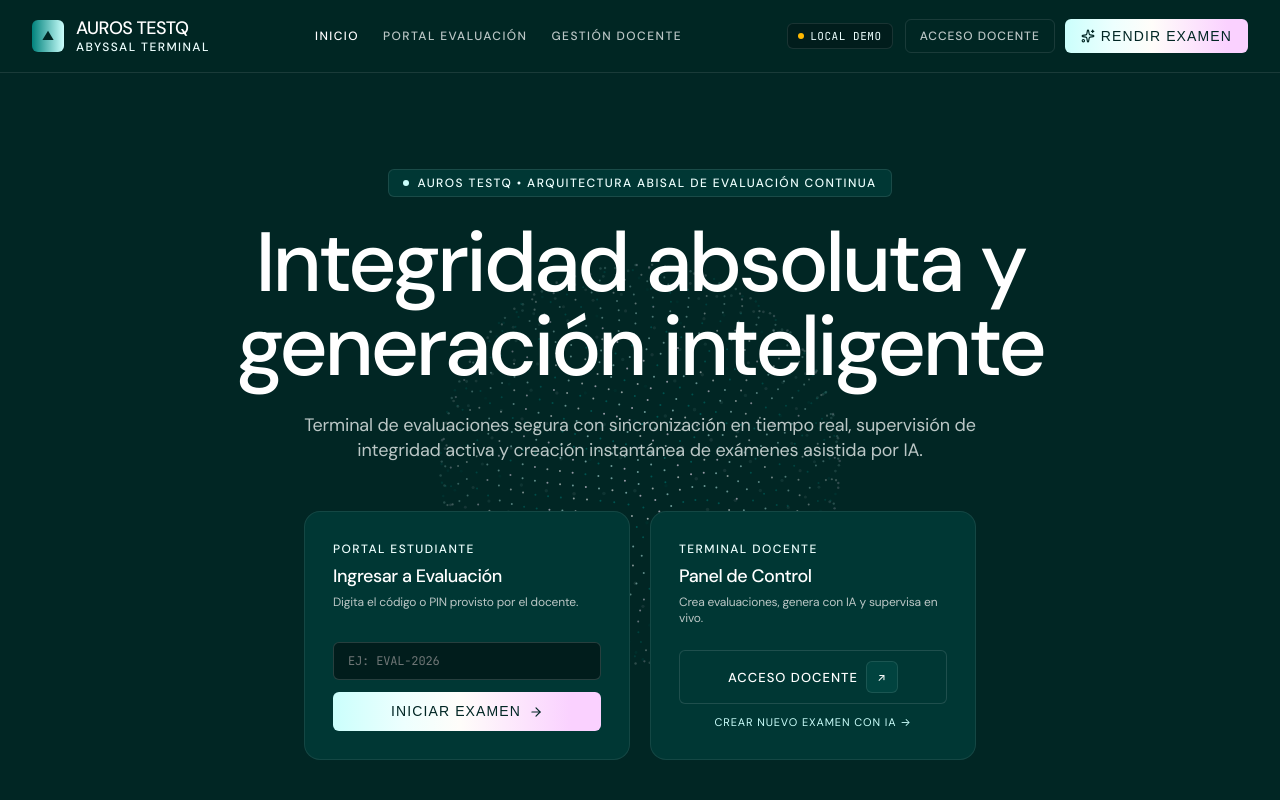
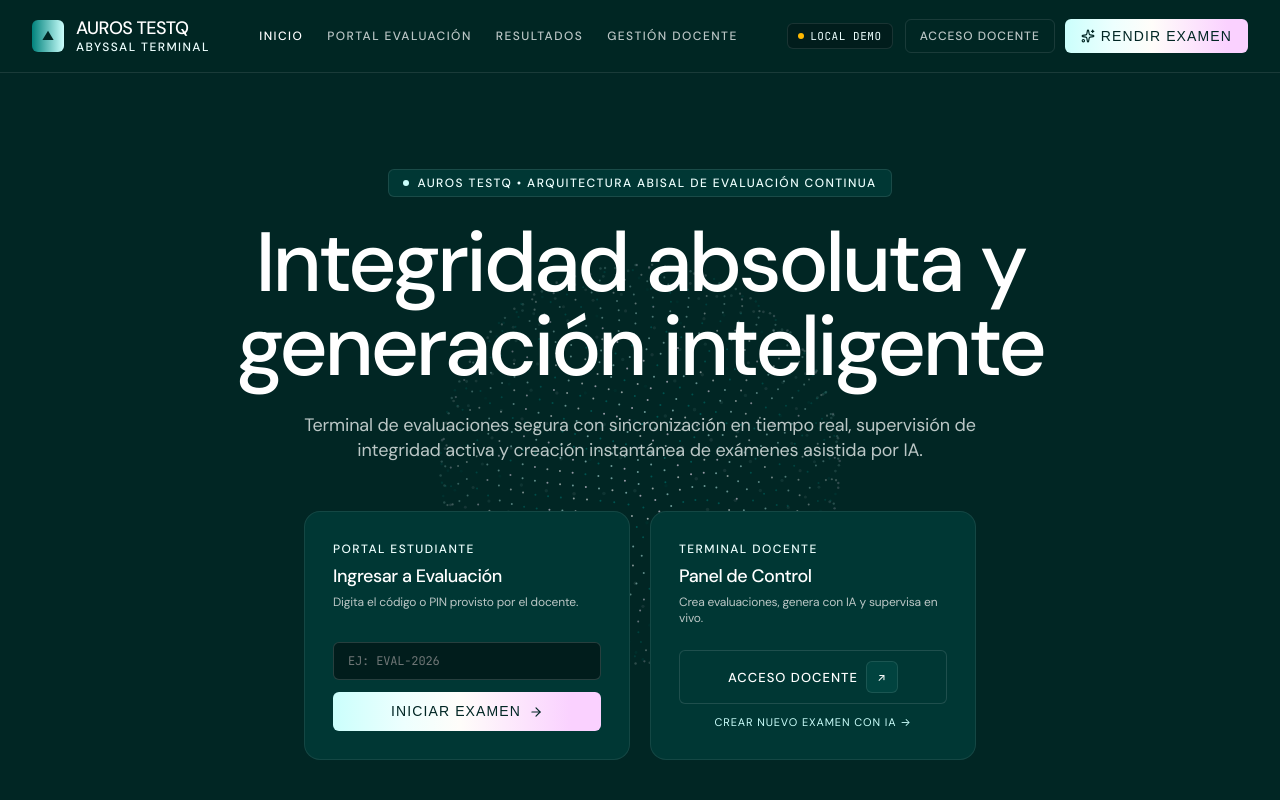
Before and after one commit to Jlebot7/ExamTaker, a React (Vite) app: page /teacher/exam/new in a window 1280 px wide. Shown: the top 800 px of the page. Built offline with nearby package versions, Linux system fonts and the light colour scheme; no server answers.

Commit message:
feat(navigation): add link to student results search board in Navbar

```diff
--- a/src/components/common/Navbar.tsx
+++ b/src/components/common/Navbar.tsx
@@ -56,12 +56,20 @@ export const Navbar: React.FC = () => {
           <Link
             to="/student"
             className={`text-xs uppercase tracking-[0.12em] font-medium transition ${
-              location.pathname.startsWith('/student') || location.pathname.startsWith('/exam')
+              location.pathname === '/student' || location.pathname.startsWith('/exam/')
                 ? 'text-white'
                 : 'text-[#bbc7c6] hover:text-white'
             }`}
           >
             Portal Evaluación
+          </Link>
+          <Link
+            to="/results"
+            className={`text-xs uppercase tracking-[0.12em] font-medium transition ${
+              location.pathname.startsWith('/results') ? 'text-white' : 'text-[#bbc7c6] hover:text-white'
+            }`}
+          >
+            Resultados
           </Link>
           <Link
             to="/teacher"
@@ -171,12 +179,23 @@ export const Navbar: React.FC = () => {
               to="/student"
               onClick={closeMenu}
               className={`px-3 py-2 rounded-md text-xs uppercase tracking-[0.12em] font-medium transition ${
-                location.pathname.startsWith('/student') || location.pathname.startsWith('/exam')
+                location.pathname === '/student' || location.pathname.startsWith('/exam/')
                   ? 'bg-[#003734] text-white'
                   : 'text-[#bbc7c6] hover:text-white hover:bg-white/5'
               }`}
             >
               Portal Evaluación
+            </Link>
+            <Link
+              to="/results"
+              onClick={closeMenu}
+              className={`px-3 py-2 rounded-md text-xs uppercase tracking-[0.12em] font-medium transition ${
+                location.pathname.startsWith('/results')
+                  ? 'bg-[#003734] text-white'
+                  : 'text-[#bbc7c6] hover:text-white hover:bg-white/5'
+              }`}
+            >
+              Resultados
             </Link>
             <Link
               to="/teacher"
```
